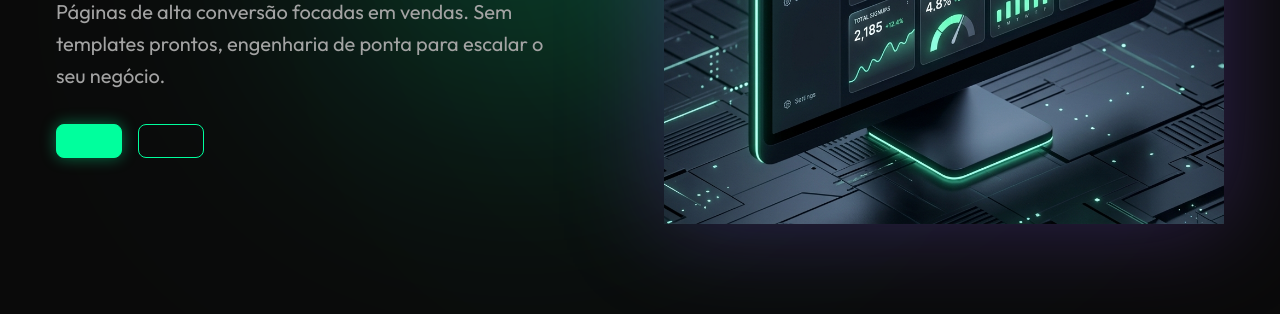
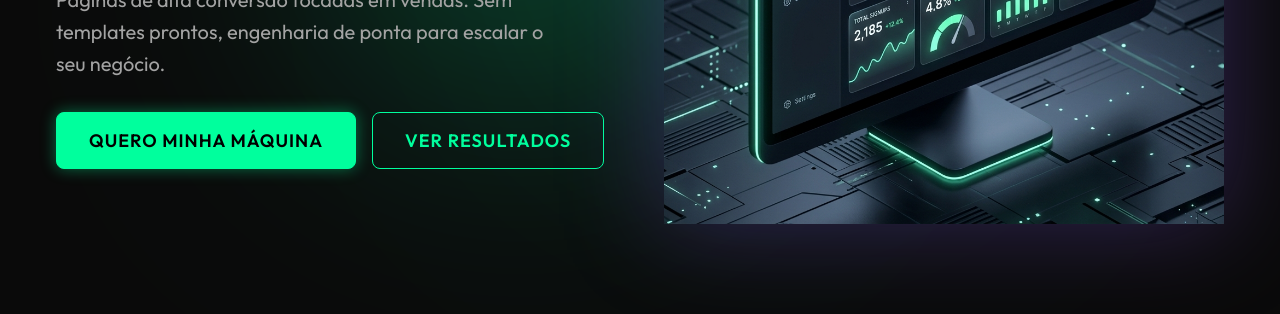
Before and after one commit to dehlferreira/lp-ocarecadev, an Astro site: page / in a window 1280 px wide. Shown: the part 486-800 px from the top of the page. Built offline with nearby package versions, Linux system fonts and the light colour scheme; Astro itself is replaced by a stand-in of ours; no server answers.

Commit message:
feat: make text optional in Button component and support slot content as fallback

```diff
--- a/src/components/ui/Button.astro
+++ b/src/components/ui/Button.astro
@@ -1,6 +1,6 @@
 ---
 export interface Props {
-  text: string;
+  text?: string;
   href?: string;
   type?: 'primary' | 'ghost';
   class?: string;
@@ -11,7 +11,7 @@ const Tag = href ? 'a' : 'button';
 ---
 
 <Tag href={href} class:list={['btn', `btn-${type}`, className]}>
-  {text}
+  {text ? text : <slot />}
 </Tag>
 
 <style>
```
